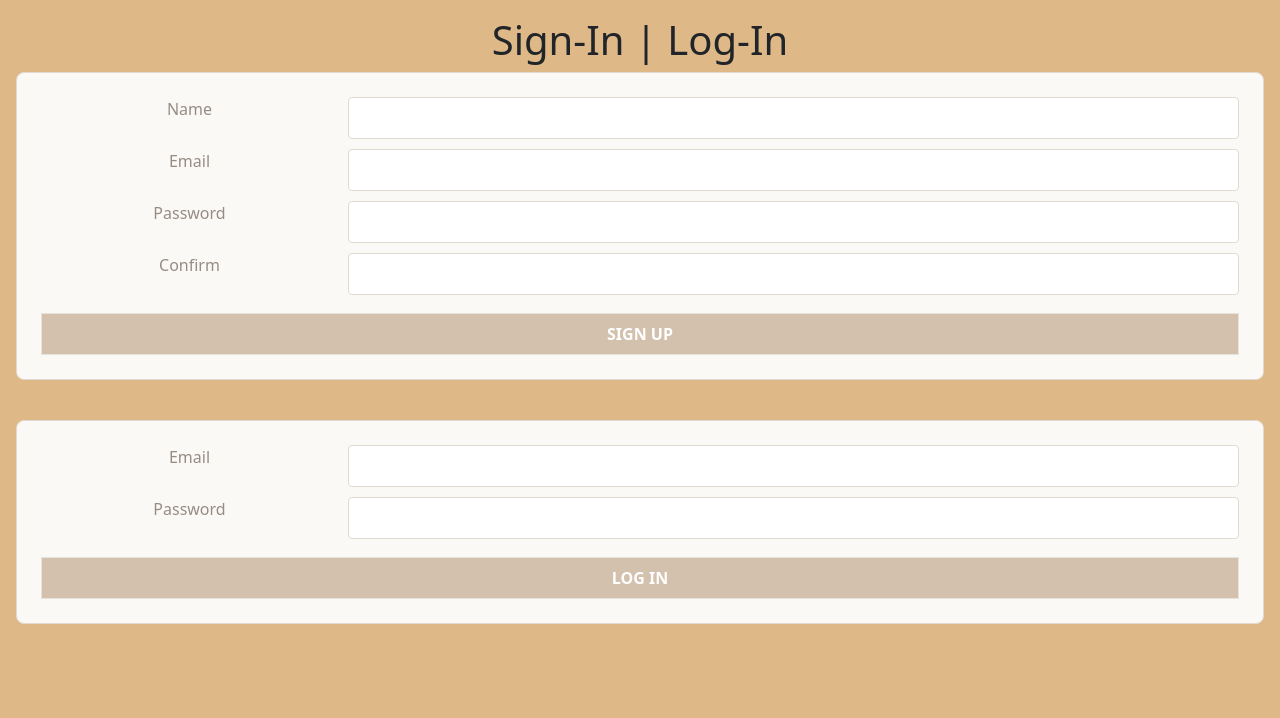
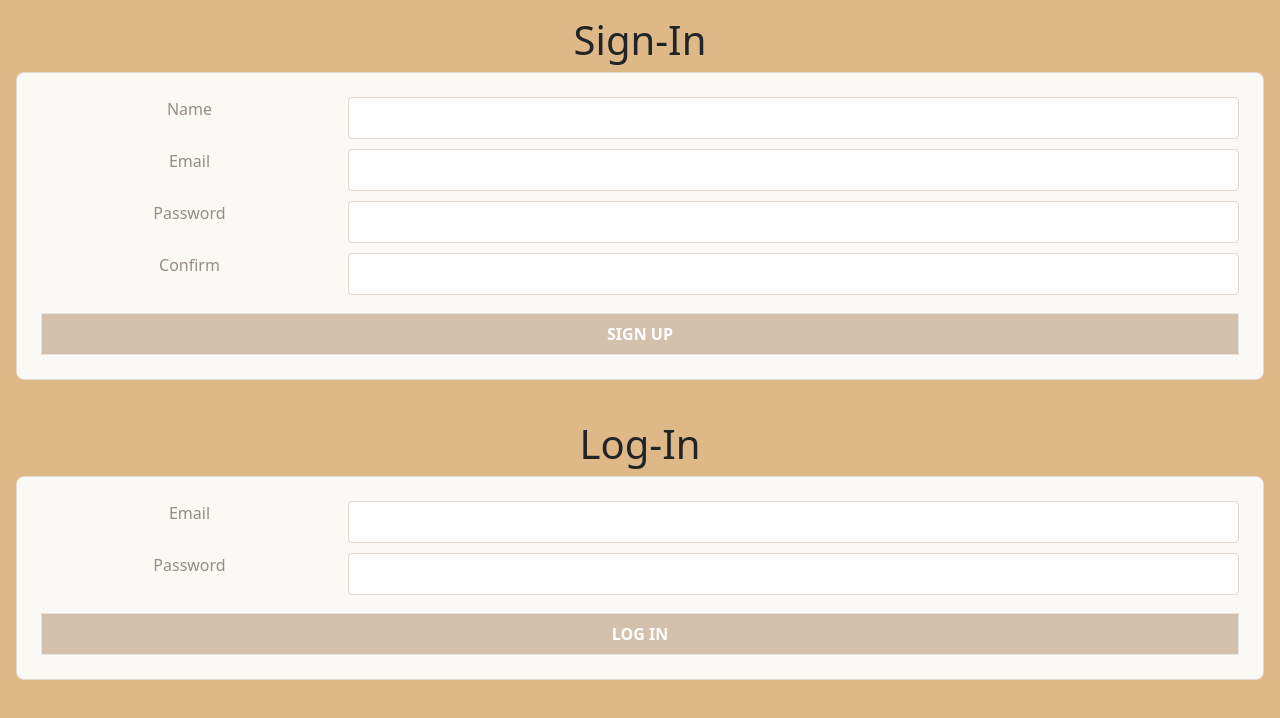
Before and after one commit to jhhansen00/Study-Vibes, a React (Create React App) app: page /home in a window 1280 px wide. Shown: the top 718 px of the page. Built offline with nearby package versions, Linux system fonts and the light colour scheme.

Commit message:
Tiny tweak of authpage

```diff
--- a/src/pages/AuthPage/AuthPage.jsx
+++ b/src/pages/AuthPage/AuthPage.jsx
@@ -4,8 +4,9 @@ import LoginForm from "../../components/LoginForm/LoginForm";
 function AuthPage({ setUser }) {
   return (
     <main>
-      <h1>Sign-In | Log-In</h1>
+      <h1>Sign-In</h1>
       <SignUpForm setUser={setUser} />
+      <h1>Log-In</h1>
       <LoginForm setUser={setUser} />
     </main>
   )
```
